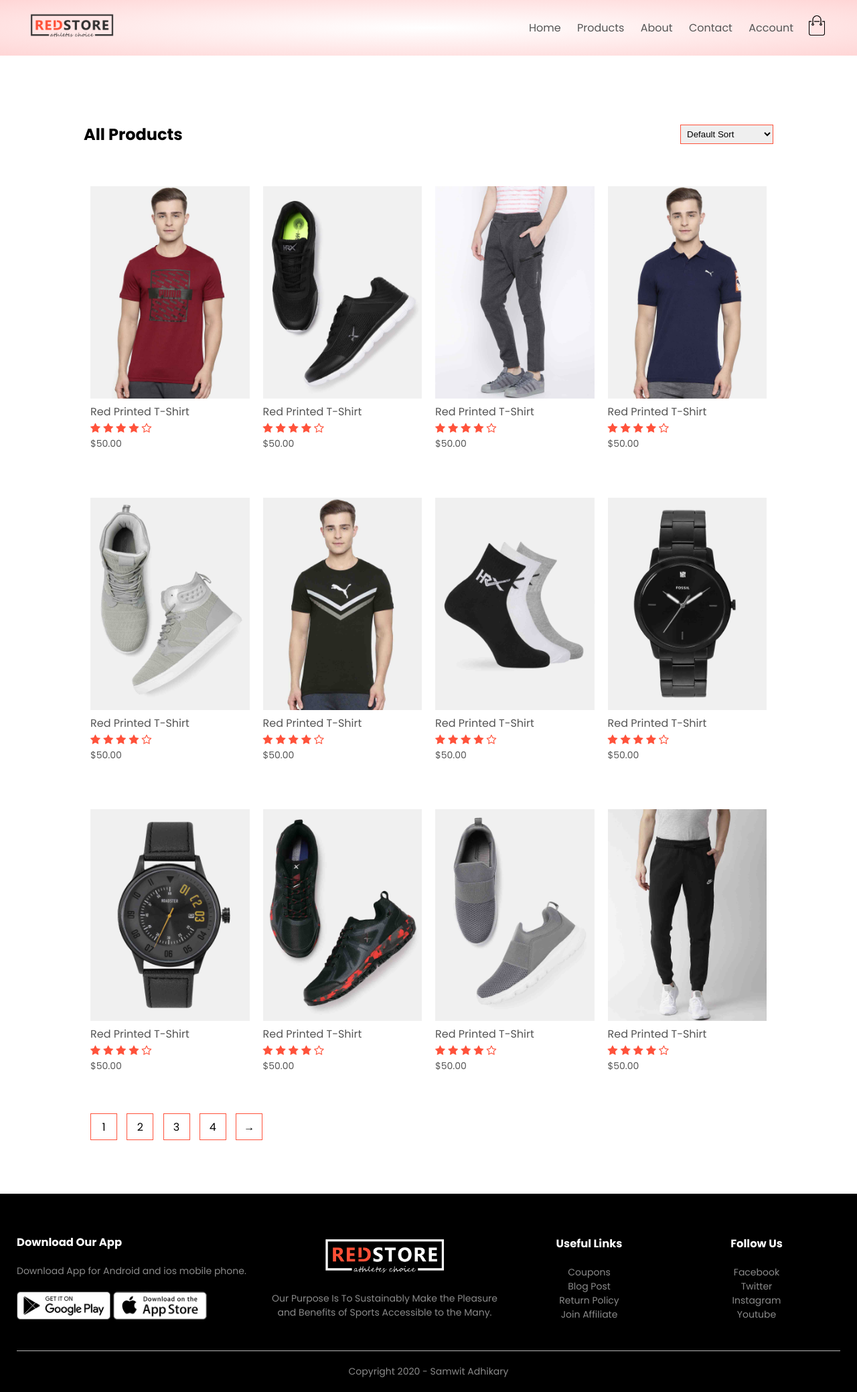
After one commit to KJSarath11/My_Cart, a Django app: page /product_list in a window 1280 px wide. The commit adds this page. Shown: the whole page at 67% size. Run offline with Django 4.2, Linux system fonts and the light colour scheme.

Commit message:
Product list added

```diff
--- a/products/urls.py
+++ b/products/urls.py
@@ -2,5 +2,6 @@ from django.urls import path
 from . import views
 
 urlpatterns=[
-    path('',views.index)
+    path('',views.index,name="home"),
+    path('product_list',views.list_products,name="list_product"),
 ]
--- a/products/views.py
+++ b/products/views.py
@@ -3,3 +3,9 @@ from django.shortcuts import render
 #! Product View
 def index(request):
     return render(request,"index.html")
+
+def list_products(request):
+    return render(request,"products.html")
+
+def detail_product(request):
+    return render(request,"product_detail.html")
--- /dev/null
+++ b/templates/menu.html
@@ -0,0 +1,31 @@
+{% load static %}
+<div class="navbar">
+    <div class="logo">
+      <a href="index.html"
+        ><img
+          src="{% static 'images/logo.png'%}"
+          alt="logo"
+          width="125px"
+      /></a>
+    </div>
+    <nav>
+      <ul id="MenuItems">
+        <li><a href="{% url 'home' %}">Home</a></li>
+        <li><a href="{% url 'list_product' %}">Products</a></li>
+        <li><a href="">About</a></li>
+        <li><a href="">Contact</a></li>
+        <li><a href="account.html">Account</a></li>
+      </ul>
+    </nav>
+    <a href="cart.html"
+      ><img
+        src="{% static 'images/cart.png'%}"
+        width="30px"
+        height="30px"
+    /></a>
+    <img
+      src="{% static 'images/menu.png'%}"
+      class="menu-icon"
+      onclick="menutoggle()"
+    />
+  </div>
--- /dev/null
+++ b/templates/products.html
@@ -0,0 +1,7 @@
+{% extends 'blank_layout.html' %}
+{% block banner %}
+
+{% endblock banner %}
+{% block content %}
+{% include 'products_list.html' %}
+{% endblock content %}
--- /dev/null
+++ b/templates/products_list.html
@@ -0,0 +1,170 @@
+{% load static %}
+<div class="small-container">
+    <div class="row row-2">
+        <h2>All Products</h2>
+        <select>
+            <option>Default Sort</option>
+            <option>Sort By Price</option>
+            <option>Sort By Popularity</option>
+            <option>Sort By Rating</option>
+            <option>Sort By Sale</option>
+        </select>
+    </div>
+    <div class="row">
+        <div class="col-4">
+            <a href="product_details.html"><img src="{% static 'images/product-1.jpg'%}"></a>
+            <h4>Red Printed T-Shirt</h4>
+            <div class="rating">
+                <i class="fa fa-star"></i>
+                <i class="fa fa-star"></i>
+                <i class="fa fa-star"></i>
+                <i class="fa fa-star"></i>
+                <i class="fa fa-star-o"></i>
+            </div>
+            <p>$50.00</p>
+        </div>
+        <div class="col-4">
+            <img src="{% static 'images/product-2.jpg'%}">
+            <h4>Red Printed T-Shirt</h4>
+            <div class="rating">
+                <i class="fa fa-star"></i>
+                <i class="fa fa-star"></i>
+                <i class="fa fa-star"></i>
+                <i class="fa fa-star"></i>
+                <i class="fa fa-star-o"></i>
+            </div>
+            <p>$50.00</p>
+        </div>
+        <div class="col-4">
+            <img src="{% static 'images/product-3.jpg'%}">
+            <h4>Red Printed T-Shirt</h4>
+            <div class="rating">
+                <i class="fa fa-star"></i>
+                <i class="fa fa-star"></i>
+                <i class="fa fa-star"></i>
+                <i class="fa fa-star"></i>
+                <i class="fa fa-star-o"></i>
+            </div>
+            <p>$50.00</p>
+        </div>
+        <div class="col-4">
+            <img src="{% static 'images/product-4.jpg'%}">
+            <h4>Red Printed T-Shirt</h4>
+            <div class="rating">
+                <i class="fa fa-star"></i>
+                <i class="fa fa-star"></i>
+                <i class="fa fa-star"></i>
+                <i class="fa fa-star"></i>
+                <i class="fa fa-star-o"></i>
+            </div>
+            <p>$50.00</p>
+        </div>
+    </div>
+    <div class="row">
+        <div class="col-4">
+            <img src="{% static 'images/product-5.jpg'%}">
+            <h4>Red Printed T-Shirt</h4>
+            <div class="rating">
+                <i class="fa fa-star"></i>
+                <i class="fa fa-star"></i>
+                <i class="fa fa-star"></i>
+                <i class="fa fa-star"></i>
+                <i class="fa fa-star-o"></i>
+            </div>
+            <p>$50.00</p>
+        </div>
+        <div class="col-4">
+            <img src="{% static 'images/product-6.jpg'%}">
+            <h4>Red Printed T-Shirt</h4>
+            <div class="rating">
+                <i class="fa fa-star"></i>
+                <i class="fa fa-star"></i>
+                <i class="fa fa-star"></i>
+                <i class="fa fa-star"></i>
+                <i class="fa fa-star-o"></i>
+            </div>
+            <p>$50.00</p>
+        </div>
+        <div class="col-4">
+            <img src="{% static 'images/product-7.jpg'%}">
+            <h4>Red Printed T-Shirt</h4>
+            <div class="rating">
+                <i class="fa fa-star"></i>
+                <i class="fa fa-star"></i>
+                <i class="fa fa-star"></i>
+                <i class="fa fa-star"></i>
+                <i class="fa fa-star-o"></i>
+            </div>
+            <p>$50.00</p>
+        </div>
+        <div class="col-4">
+            <img src="{% static 'images/product-8.jpg'%}">
+            <h4>Red Printed T-Shirt</h4>
+            <div class="rating">
+                <i class="fa fa-star"></i>
+                <i class="fa fa-star"></i>
+                <i class="fa fa-star"></i>
+                <i class="fa fa-star"></i>
+                <i class="fa fa-star-o"></i>
+            </div>
+            <p>$50.00</p>
+        </div>
+    </div>
+    <div class="row">
+        <div class="col-4">
+            <img src="{% static 'images/product-9.jpg'%}">
+            <h4>Red Printed T-Shirt</h4>
+            <div class="rating">
+                <i class="fa fa-star"></i>
+                <i class="fa fa-star"></i>
+                <i class="fa fa-star"></i>
+                <i class="fa fa-star"></i>
+                <i class="fa fa-star-o"></i>
+            </div>
+            <p>$50.00</p>
+        </div>
+        <div class="col-4">
+            <img src="{% static 'images/product-10.jpg'%}">
+            <h4>Red Printed T-Shirt</h4>
+            <div class="rating">
+                <i class="fa fa-star"></i>
+                <i class="fa fa-star"></i>
+                <i class="fa fa-star"></i>
+                <i class="fa fa-star"></i>
+                <i class="fa fa-star-o"></i>
+            </div>
+            <p>$50.00</p>
+        </div>
+        <div class="col-4">
+            <img src="{% static 'images/product-11.jpg'%}">
+            <h4>Red Printed T-Shirt</h4>
+            <div class="rating">
+                <i class="fa fa-star"></i>
+                <i class="fa fa-star"></i>
+                <i class="fa fa-star"></i>
+                <i class="fa fa-star"></i>
+                <i class="fa fa-star-o"></i>
+            </div>
+            <p>$50.00</p>
+        </div>
+        <div class="col-4">
+            <img src="{% static 'images/product-12.jpg'%}">
+            <h4>Red Printed T-Shirt</h4>
+            <div class="rating">
+                <i class="fa fa-star"></i>
+                <i class="fa fa-star"></i>
+                <i class="fa fa-star"></i>
+                <i class="fa fa-star"></i>
+                <i class="fa fa-star-o"></i>
+            </div>
+            <p>$50.00</p>
+        </div>
+    </div>
+    <div class="page-btn">
+        <span>1</span>
+        <span>2</span>
+        <span>3</span>
+        <span>4</span>
+        <span>&#8594;</span>
+    </div>
+</div>
```
Also changed, not shown: templates/blank_layout.html (+8 -31 lines).
